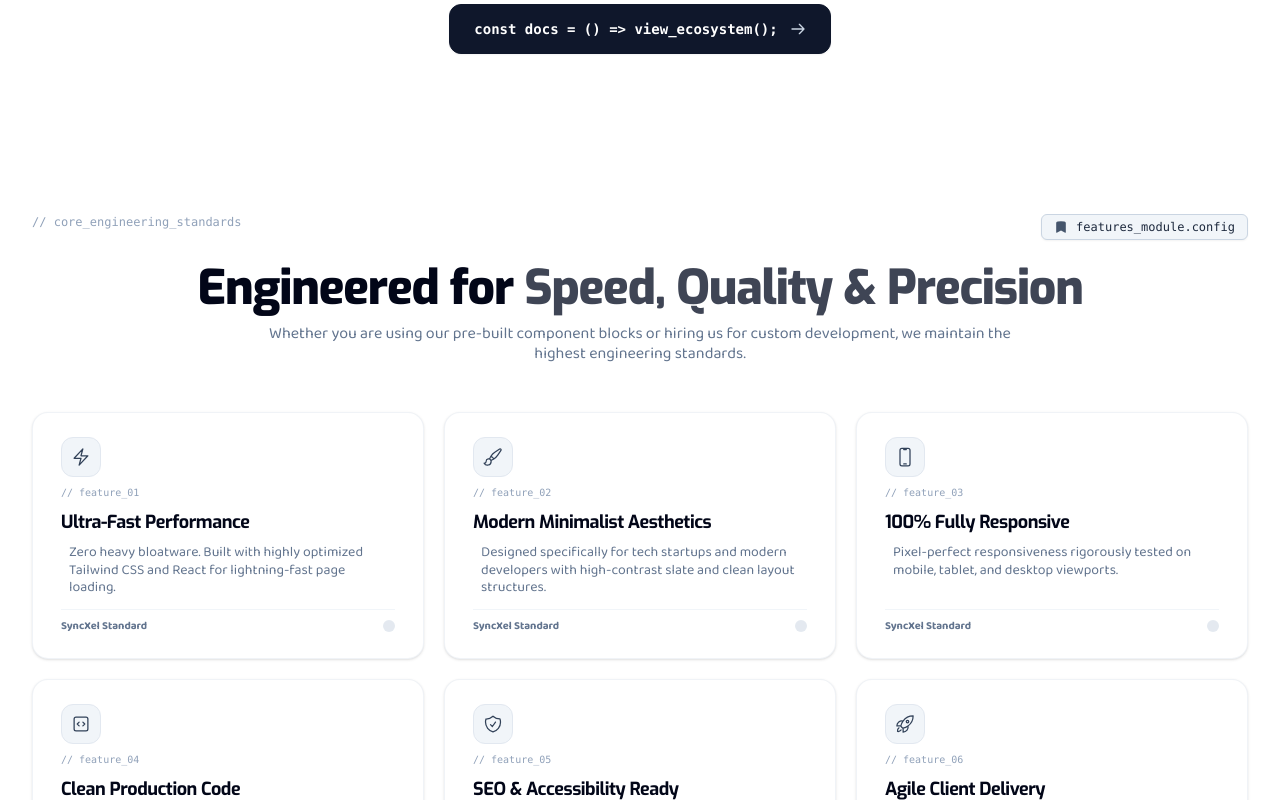
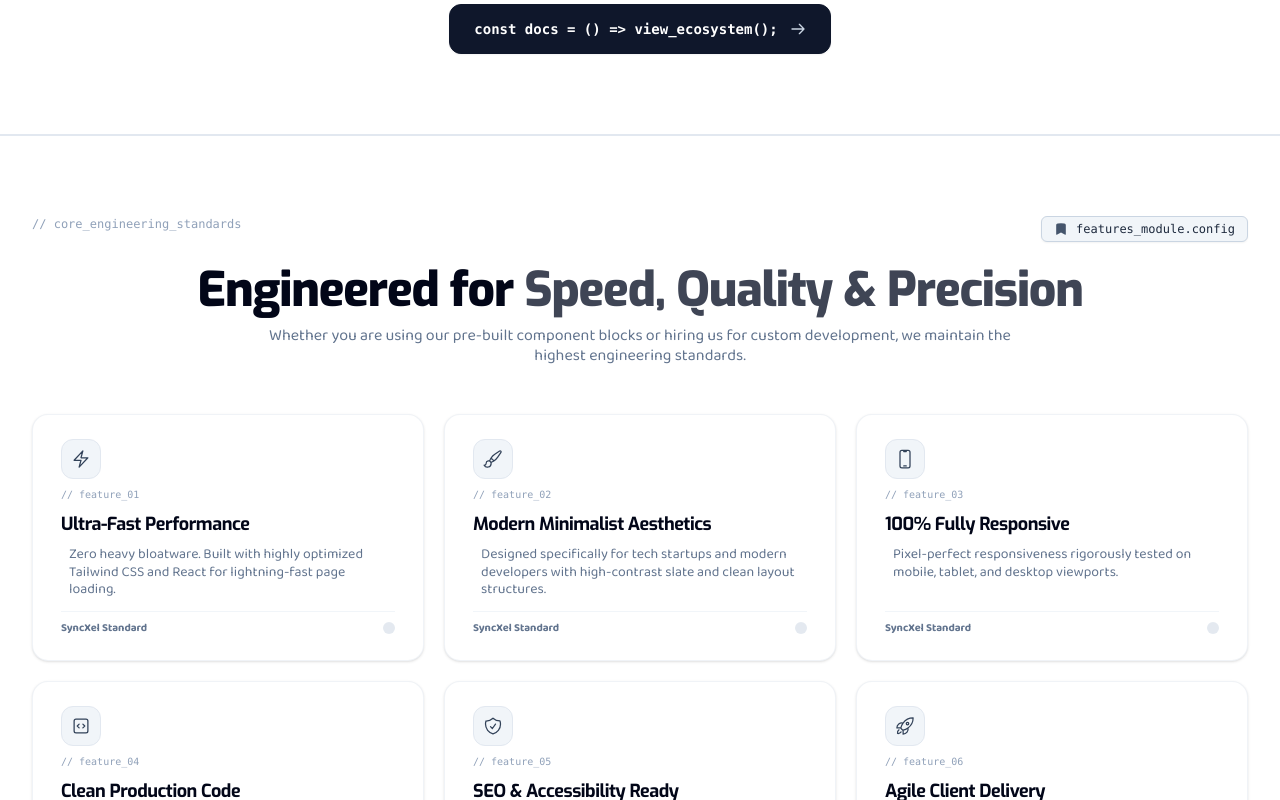
Before and after one commit to lakshan-beast/SyncXel, a React (Vite) app: page / in a window 1280 px wide. Shown: the part 2220-3020 px from the top of the page. Built offline with nearby package versions, Linux system fonts and the light colour scheme.

Commit message:
feat: Add top border to Features section for improved visual separation

```diff
--- a/src/components/WhyChoose.jsx
+++ b/src/components/WhyChoose.jsx
@@ -72,7 +72,7 @@ export default function Features() {
   return (
     <section
       id="features"
-      className="py-20 px-4 sm:px-6 lg:px-8 max-w-7xl mx-auto scroll-mt-20 text-slate-900">
+      className="py-20 px-4 sm:px-6 lg:px-8 max-w-7xl mx-auto scroll-mt-20 text-slate-900 border-t-2 border-slate-200">
       <div className="relative z-10 space-y-12">
         {/* Section Header */}
         <motion.div
```
